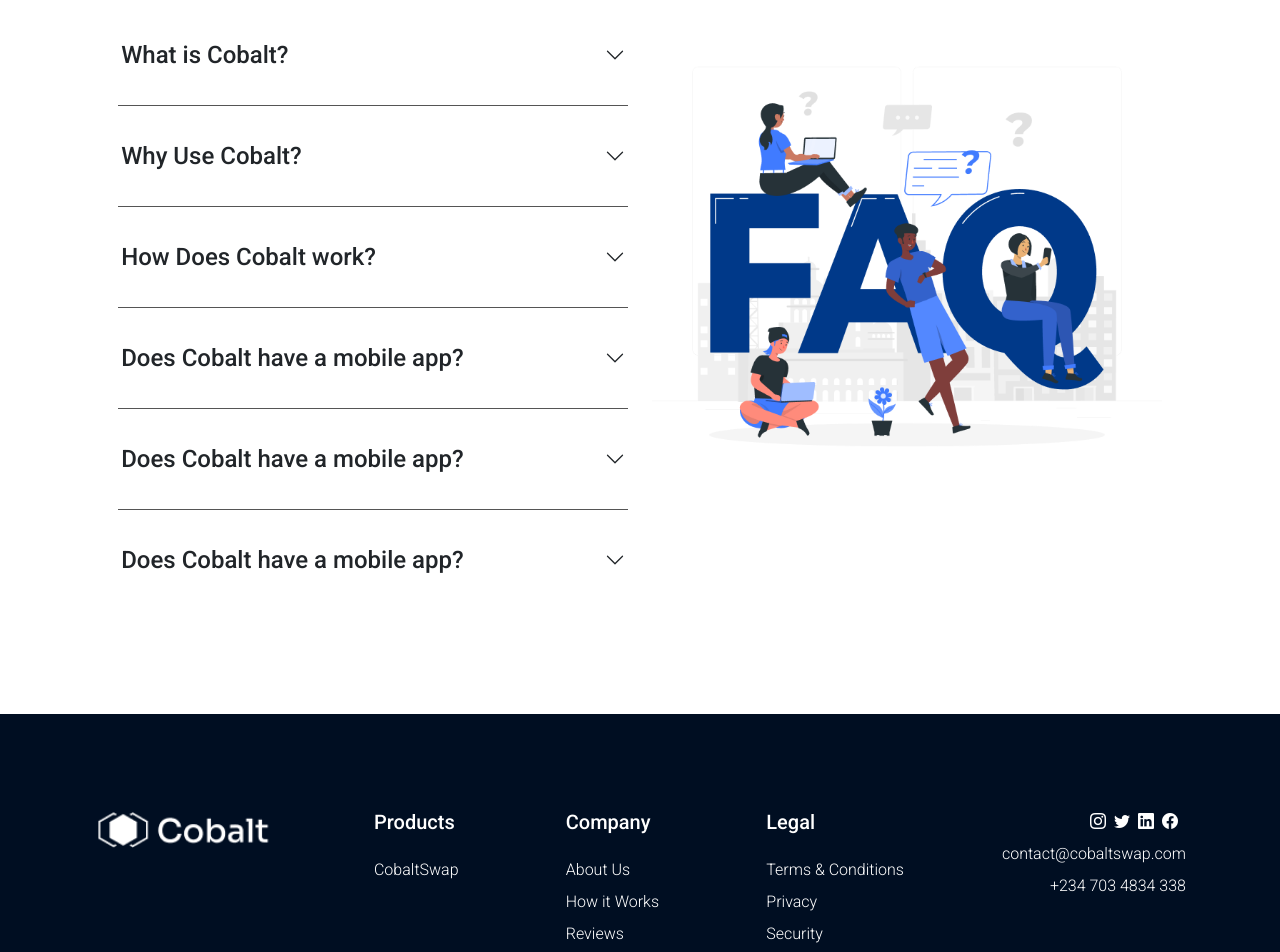
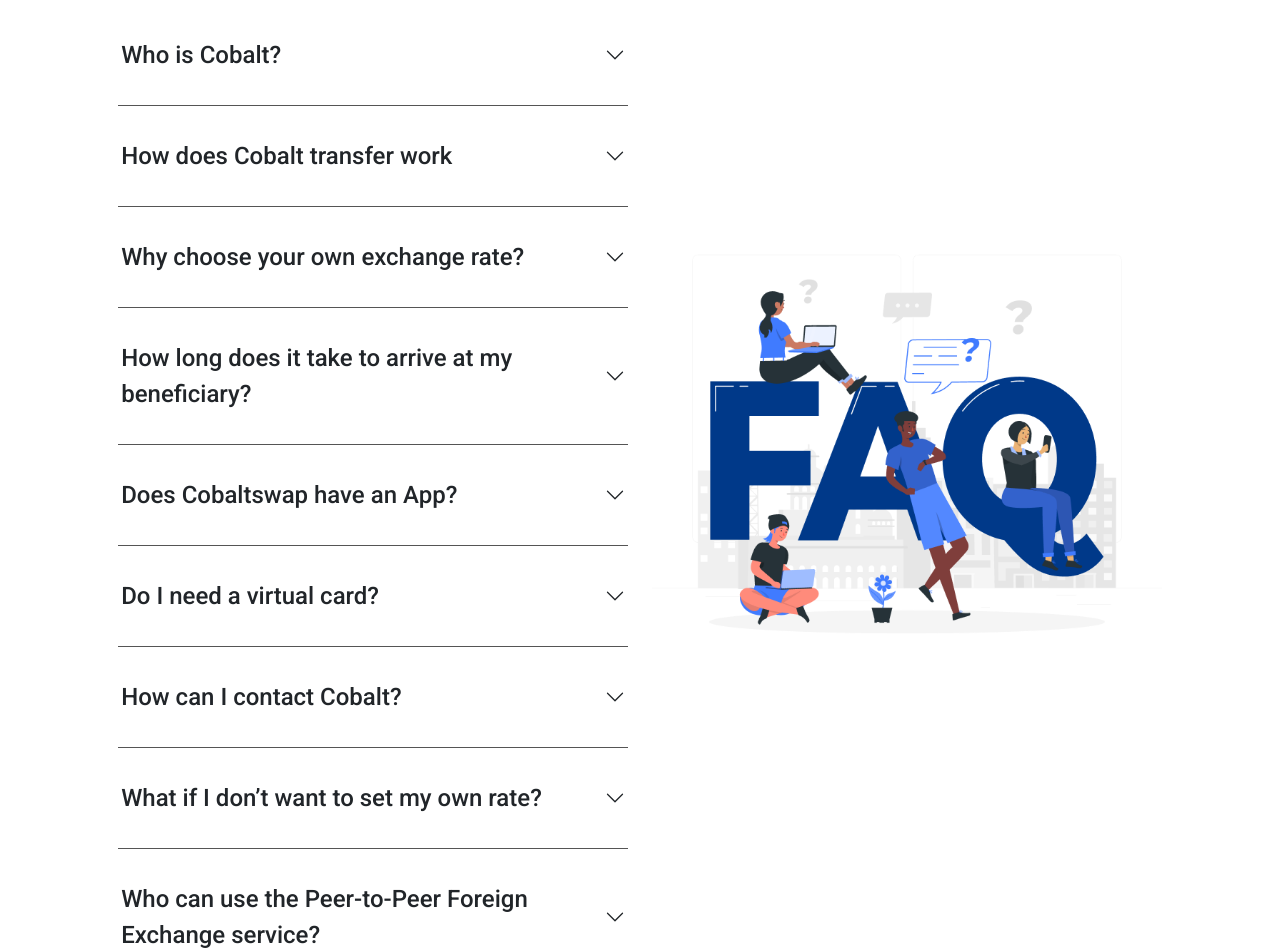
Before and after one commit to cobaltswap/landing-page, a Next.js app: page / in a window 1280 px wide. Shown: the part 4160-5112 px from the top of the page. Built offline with nearby package versions, Linux system fonts and the light colour scheme.

Commit message:
ADD: FAQ update

```diff
--- a/src/components/landing-page/faq.js
+++ b/src/components/landing-page/faq.js
@@ -1,36 +1,54 @@
 import Image from "next/image";
 import rafiki from "../../../public/assets/rafiki.png";
+import config from "../../config.json";
 
 const faqs = [
   {
     id: "one",
-    question: "What is Cobalt?",
-    answer: `Cobalt puts you in control of your foreign exchange rates and helps you receive and send money across border. It's that simple.`,
+    question: "Who is Cobalt?",
+    answer: `Cobalt is an online peer-to-peer money transfer platform that allows users to send and receive money from their mobile devices through a linked bank account. We match buyers and sellers of different currencies to deliver a competitive exchange rate.`,
   },
   {
     id: "two",
-    question: "Why Use Cobalt?",
-    answer: `With Cobalt you can send Naira to Nigeria from over 40 countries worldwide, directly into your beneficiary's account. Simple to send, stress-free to receive.`,
-  },
-  {
-    id: "three",
-    question: "How Does Cobalt work?",
-    answer: `With Cobalt you can send Naira to Nigeria from over 40 countries worldwide, directly into your beneficiary's account. Simple to send, stress-free to receive.`,
+    question: "How does Cobalt transfer work",
+    answer: `With Cobalt’s transfer, users can quickly send funds while keeping their bank account details private. All that’s required to send a payment is the recipient’s bank account details (email address or phone number). The marketplace matches you with other customers who want to buy the currency you are selling at the rate you have chosen.  If you’re not in a rush to exchange, simply set your rate, and wait for a match.
+
+    For example; Ayo has $1000 and he wants the Naira equivalence in his Nigerian bank account. He’ll either send at Cobalt’s exchange rate and gets the equivalence remitted into his Naira bank account immediately or set his own exchange rate for the swap on Cobalt’s marketplace.`,
   },
   {
     id: "four",
-    question: "Does Cobalt have a mobile app?",
-    answer: `No Cobalt does not have a mobile app yet. Nonetheless, Cobalt has solutions to your FX problems.`,
+    question: "Why choose your own exchange rate?",
+    answer: `By choosing your own exchange rate on our secure peer-to-peer marketplace, you could even beat the FX rate available at that time in the currency markets, meaning more money in your pocket.`,
   },
   {
     id: "five",
-    question: "Does Cobalt have a mobile app?",
-    answer: `No Cobalt does not have a mobile app yet. Nonetheless, Cobalt has solutions to your FX problems.`,
+    question: "How long does it take to arrive at my beneficiary?",
+    answer: `Cobalt gets your funds to the chosen beneficiary typically a lot faster than using a high street bank or brokers. Once you have agreed on a rate, the funds are exchanged and forwarded to the stipulated beneficiary account.`,
   },
   {
     id: "six",
-    question: "Does Cobalt have a mobile app?",
-    answer: `No Cobalt does not have a mobile app yet. Nonetheless, Cobalt has solutions to your FX problems.`,
+    question: "Does Cobaltswap have an App?",
+    answer: `No, Cobaltswap is currently a web-based platform. Nonetheless, the website is optimized for mobile use.`,
+  },
+  {
+    id: "seven",
+    question: "Do I need a virtual card?",
+    answer: `At the moment, all transactions can be carried out on our website, which has a user-friendly interface that is easy to navigate. In the future, Cobalt will have a mobile app that can be used to access your account.`,
+  },
+  {
+    id: "eight",
+    question: "How can I contact Cobalt?",
+    answer: `We are happy to answer any of your questions and inquiries 24/7. Please feel free to contact us via mail at contact@cobaltswap.com or give us a call at ${config.contact.mobilePhone} and be assured of a prompt response. Your concern is our concern.`,
+  },
+  {
+    id: "nine",
+    question: "What if I don’t want to set my own rate?",
+    answer: `No problem. Just use the ‘Best rate available now’ option. An exchange will take place immediately at the best rate available in the marketplace at that time.`,
+  },
+  {
+    id: "ten",
+    question: "Who can use the Peer-to-Peer Foreign Exchange service?",
+    answer: `Anyone with a need to send funds overseas can use the currency matching service.`,
   },
 ];
 
```
